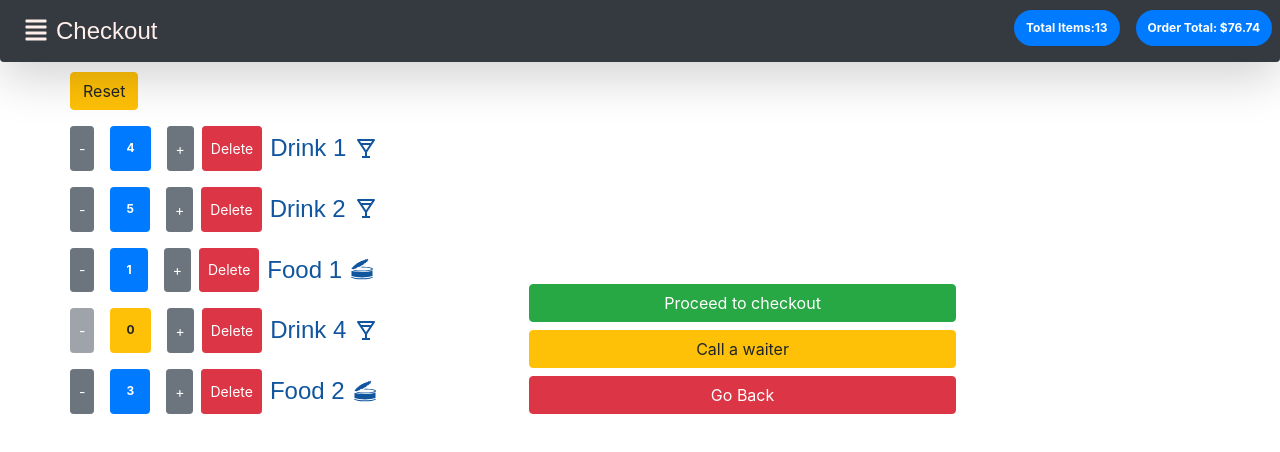
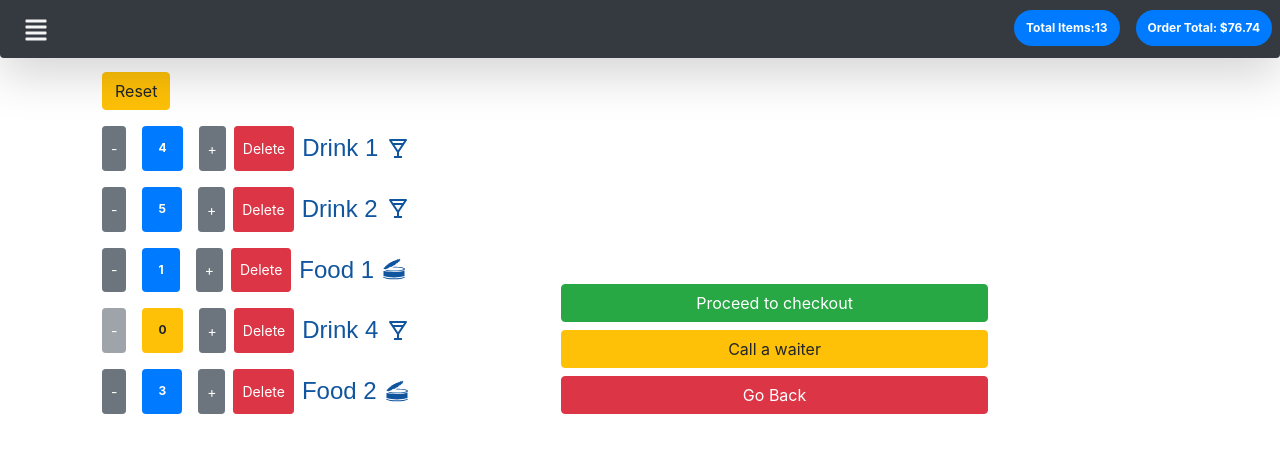
Before and after one commit to raduxapostolescu/checkout-react-redone, a React (Create React App) app: page / in a window 1280 px wide. Shown: the top 452 px of the page. Built offline with nearby package versions, Linux system fonts and the light colour scheme.

Commit message:
add sidebar menu, update data file, css fixes

```diff
--- a/src/App.js
+++ b/src/App.js
@@ -40,7 +40,7 @@ class App extends Component {
   render() {
     return (
       <React.Fragment>
-        <NavBar counters={this.state.counters} />
+        <NavBar counters={this.state.counters} sidebar={this.state.sidebar} />
         <main className="container">
           <div className="row">
             <Counters
--- a/src/components/navbar.jsx
+++ b/src/components/navbar.jsx
@@ -2,30 +2,25 @@ import React, { Component } from "react";
 import * as FaIcons from "react-icons/fa";
 import { IconContext } from "react-icons";
 import "../styles/navbar.css";
+import * as AiIcons from "react-icons/ai";
 
 class NavBar extends Component {
   render() {
     return (
       <React.Fragment>
-        <nav className="navbar navbar-light navbar-top bg-dark rounded-bottom shadow-lg">
-          <div className="w-25 justify-content-start d-none d-md-flex">
-            <IconContext.Provider value={{ color: "#ffeeea", size: "1.5em" }}>
+        <IconContext.Provider value={{ color: "#f5f5f5", size: "1.5em" }}>
+          <div className="navbar navbar-light navbar-top bg-dark rounded-bottom shadow-lg">
+            <div className="w-25 justify-content-start">
               <div className="m-2">
-                <FaIcons.FaAlignJustify />
+                <FaIcons.FaAlignJustify
+                  style={{ cursor: "pointer" }}
+                  onClick={() => {
+                    document
+                      .getElementById("sidebar-root")
+                      .classList.add("active");
+                  }}
+                />
               </div>
-            </IconContext.Provider>
-            <a
-              className="navbar-brand"
-              href="/"
-              style={{
-                color: "#ffeeea",
-                fontFamily: "sans-serif",
-                fontWeight: "100",
-                fontSize: "1.5em",
-              }}
-            >
-              Checkout
-            </a>
             </div>
             <div className="navbar-pills">
               <span
@@ -42,7 +37,34 @@ class NavBar extends Component {
                 Order Total: ${this.getTotalPrice()}
               </span>
             </div>
+          </div>
+          <nav className="nav-menu" id="sidebar-root">
+            <ul className="nav-menu-items">
+              <li className="nav-bar-toggle">
+                <a to="#" className="menu-bars">
+                  <AiIcons.AiOutlineClose
+                    style={{ cursor: "pointer", height: "2rem" }}
+                    onClick={() => {
+                      document
+                        .getElementById("sidebar-root")
+                        .classList.remove("active");
+                    }}
+                  />
+                </a>
+              </li>
+              {this.props.sidebar.map((item, index) => {
+                return (
+                  <li key={index} className="nav-text">
+                    <a href="#">
+                      {item.icon}
+                      <span className="mx-2">{item.text}</span>
+                    </a>
+                  </li>
+                );
+              })}
+            </ul>
           </nav>
+        </IconContext.Provider>
       </React.Fragment>
     );
   }
--- a/src/data/defaultData.js
+++ b/src/data/defaultData.js
@@ -1,3 +1,8 @@
+import React from "react";
+import * as AiIcons from "react-icons/ai";
+import * as BiIcons from "react-icons/bi";
+import * as IoIcons from "react-icons/io";
+
 export const defaultData = {
   counters: [
     { id: 1, name: "Drink 1", value: 4, type: "drink", price: 5.25 },
@@ -26,4 +31,11 @@ export const defaultData = {
       buttonType: "danger",
     },
   ],
+  sidebar: [
+    { id: 1, text: "Home", icon: <AiIcons.AiFillHome /> },
+    { id: 1, text: "Food Menu", icon: <BiIcons.BiFoodMenu /> },
+    { id: 1, text: "Drinks Menu", icon: <BiIcons.BiDrink /> },
+    { id: 1, text: "Nutrition", icon: <IoIcons.IoMdBody /> },
+    { id: 1, text: "Contact", icon: <IoIcons.IoMdContacts /> },
+  ],
 };
--- a/src/styles/counters.css
+++ b/src/styles/counters.css
@@ -1,3 +1,4 @@
 .counters-container {
   margin-top: 4rem;
+  margin-left: 2rem;
 }
--- a/src/styles/navbar.css
+++ b/src/styles/navbar.css
@@ -1,5 +1,5 @@
 .navbar-top {
-  min-height: 60px;
+  min-height: 3rem;
   position: fixed !important;
   width: 100% !important;
   z-index: 1;
@@ -16,7 +16,8 @@
 
 .nav-menu {
   background-color: #343a40;
-  width: 250px;
+  width: 30%;
+  min-width: 250px;
   height: 100vh;
   display: flex;
   justify-content: center;
@@ -30,6 +31,10 @@
   text-decoration: none;
 }
 
+ul.nav-menu-items {
+  width: 100%;
+}
+
 .nav-menu.active {
   left: 0;
   transition: 350ms;
@@ -39,7 +44,7 @@
   display: flex;
   justify-content: start;
   align-items: center;
-  padding: 8px 0px 8px 16px;
+  padding: 8px 0px;
   list-style: none;
   height: 60px;
   text-decoration: none;
@@ -53,8 +58,14 @@
   height: 100%;
   display: flex;
   align-items: center;
-  padding: 0 16px;
+  padding: 0 8px;
   border-radius: 4px;
+}
+
+.nav-text a:hover {
+  background-color: #1a83ff;
+  color: #f5f5f5;
+  text-decoration: none;
 }
 
 .nav-bar-toggle {
@@ -64,4 +75,12 @@
   display: flex;
   justify-content: start;
   align-items: center;
+  font-size: 30px;
+  padding: 8px 0px 8px 16px;
 }
+
+.menu-bars {
+  color: #f5f5f5;
+  margin-left: -40px;
+  margin-top: -22px;
+}
```
Lines whose indentation alone changed are shown as unchanged.
